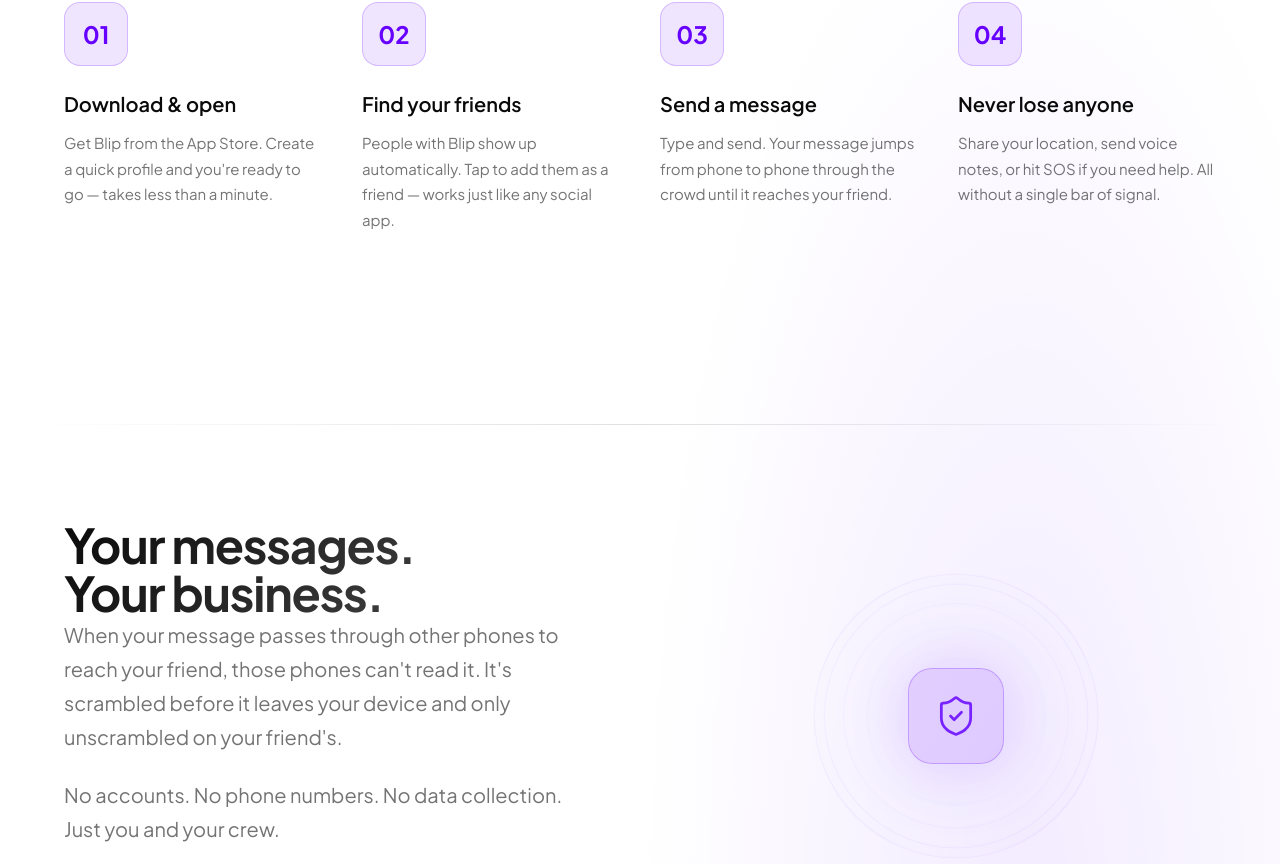
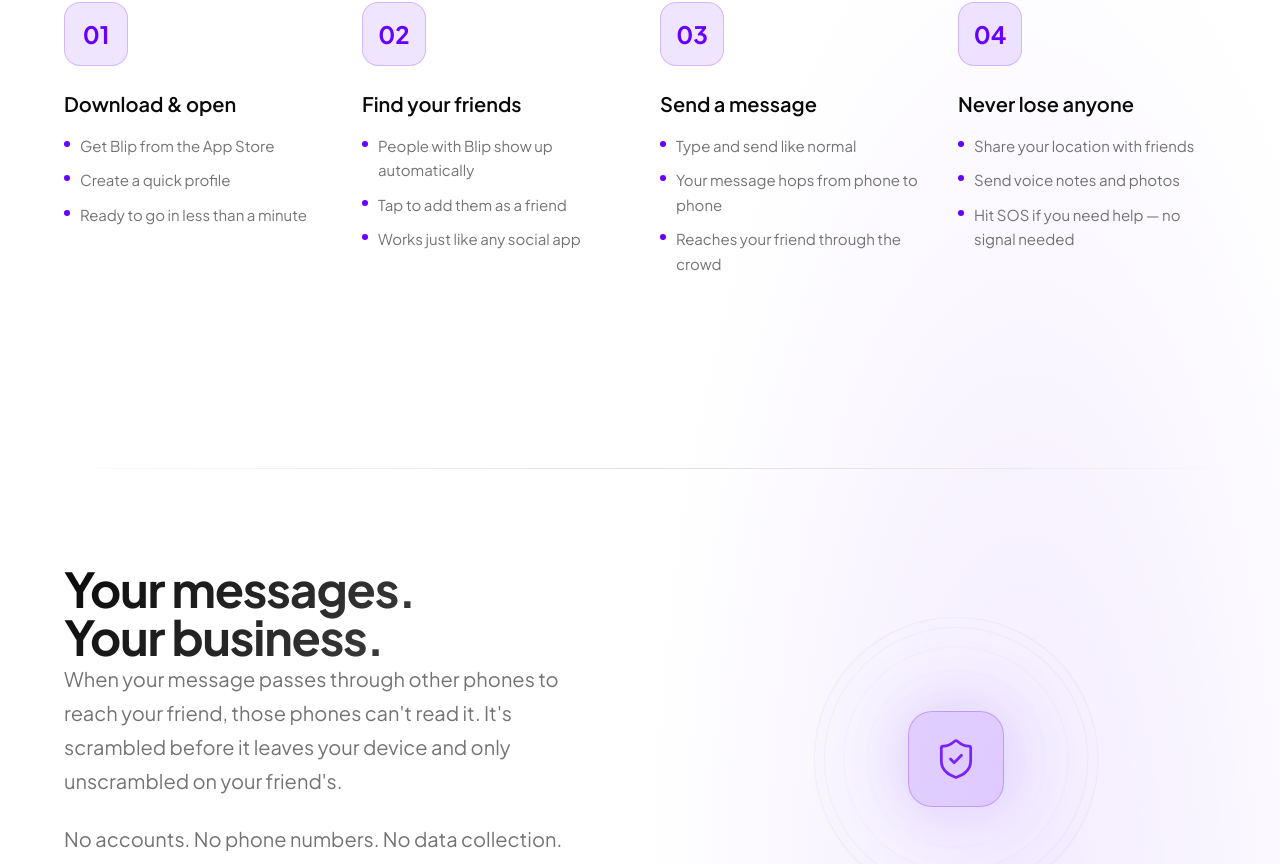
Before and after one commit to txc0ld/heyblip.au, a Next.js app: page / in a window 1280 px wide. Shown: the part 2330-3194 px from the top of the page. Built offline with nearby package versions, Linux system fonts and the light colour scheme.

Commit message:
feat(how-it-works): dot point layout with pulsing beacon bullets

```diff
--- a/src/components/HowItWorks.tsx
+++ b/src/components/HowItWorks.tsx
@@ -7,26 +7,38 @@
   {
     number: "01",
     title: "Download & open",
-    description:
-      "Get Blip from the App Store. Create a quick profile and you're ready to go — takes less than a minute.",
+    points: [
+      "Get Blip from the App Store",
+      "Create a quick profile",
+      "Ready to go in less than a minute",
+    ],
   },
   {
     number: "02",
     title: "Find your friends",
-    description:
-      "People with Blip show up automatically. Tap to add them as a friend — works just like any social app.",
+    points: [
+      "People with Blip show up automatically",
+      "Tap to add them as a friend",
+      "Works just like any social app",
+    ],
   },
   {
     number: "03",
     title: "Send a message",
-    description:
-      "Type and send. Your message jumps from phone to phone through the crowd until it reaches your friend.",
+    points: [
+      "Type and send like normal",
+      "Your message hops from phone to phone",
+      "Reaches your friend through the crowd",
+    ],
   },
   {
     number: "04",
     title: "Never lose anyone",
-    description:
-      "Share your location, send voice notes, or hit SOS if you need help. All without a single bar of signal.",
+    points: [
+      "Share your location with friends",
+      "Send voice notes and photos",
+      "Hit SOS if you need help — no signal needed",
+    ],
   },
 ];
 
@@ -43,7 +55,7 @@
           transition={{ duration: 0.7, ease }}
           className="text-center mb-16 md:mb-24"
         >
-          <h2 className="text-2xl sm:text-3xl md:text-4xl lg:text-5xl font-bold tracking-tight text-gradient mb-5 md:mb-6">
+          <h2 className="text-2xl sm:text-3xl md:text-4xl lg:text-5xl font-bold tracking-tight text-gradient mb-4 md:mb-5">
             Dead simple.
           </h2>
           <p className="text-base sm:text-lg md:text-xl text-[var(--muted)] max-w-xl mx-auto leading-relaxed">
@@ -68,10 +80,18 @@
               <div className="w-14 h-14 md:w-16 md:h-16 rounded-2xl bg-[var(--accent)]/10 border border-[var(--accent)]/20 flex items-center justify-center text-xl md:text-2xl font-bold text-[var(--accent)] mx-auto lg:mx-0 mb-5 md:mb-6 group-hover:glow-accent-sm transition-all duration-300 group-hover:scale-105">
                 {step.number}
               </div>
-              <h3 className="text-lg md:text-xl font-semibold mb-2 md:mb-3">{step.title}</h3>
-              <p className="text-sm md:text-[15px] text-[var(--muted)] leading-relaxed md:leading-[1.7]">
-                {step.description}
-              </p>
+              <h3 className="text-lg md:text-xl font-semibold mb-3 md:mb-4">{step.title}</h3>
+              <ul className="space-y-2.5">
+                {step.points.map((point) => (
+                  <li key={point} className="flex items-start gap-2.5 text-sm md:text-[15px] text-[var(--muted)] leading-relaxed lg:justify-start justify-center">
+                    <span className="relative flex-shrink-0 mt-[7px]">
+                      <span className="block w-[6px] h-[6px] rounded-full bg-[var(--accent)]" />
+                      <span className="absolute inset-0 w-[6px] h-[6px] rounded-full bg-[var(--accent)] animate-ping opacity-75" />
+                    </span>
+                    <span>{point}</span>
+                  </li>
+                ))}
+              </ul>
             </motion.div>
           ))}
         </motion.div>
```
